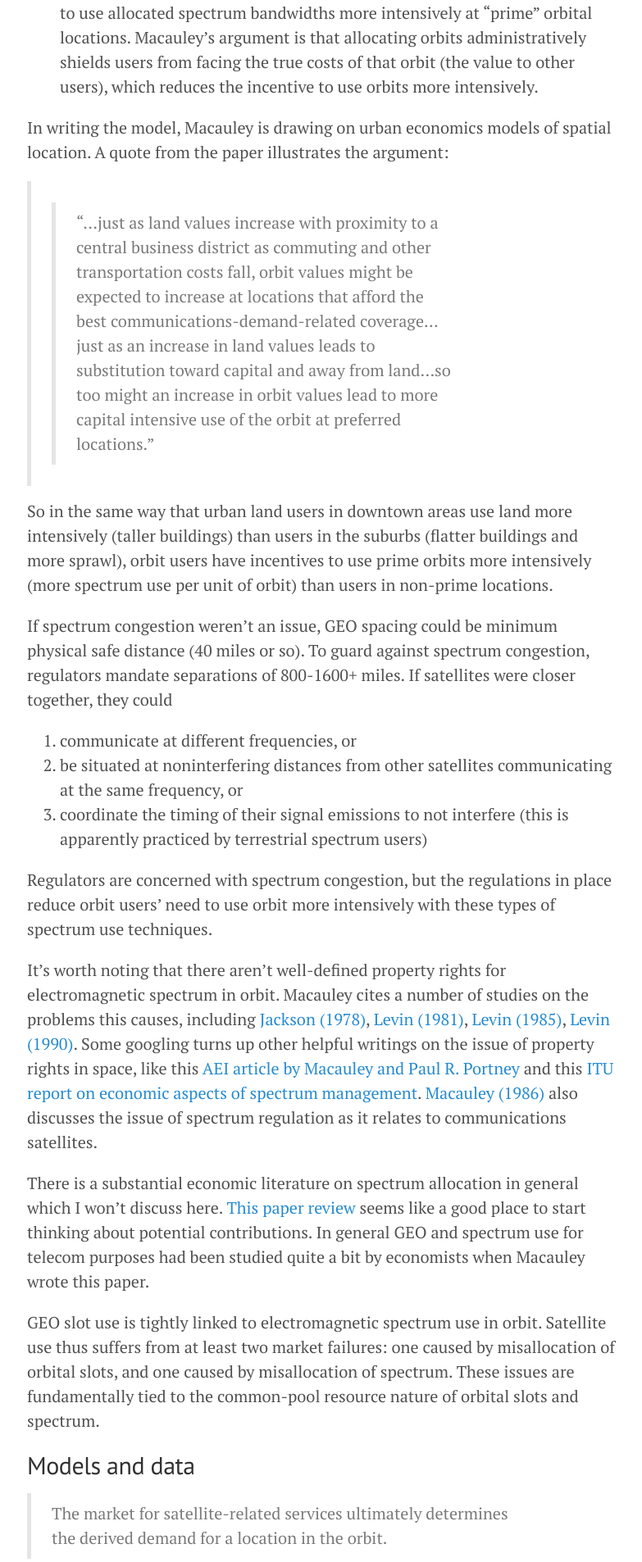
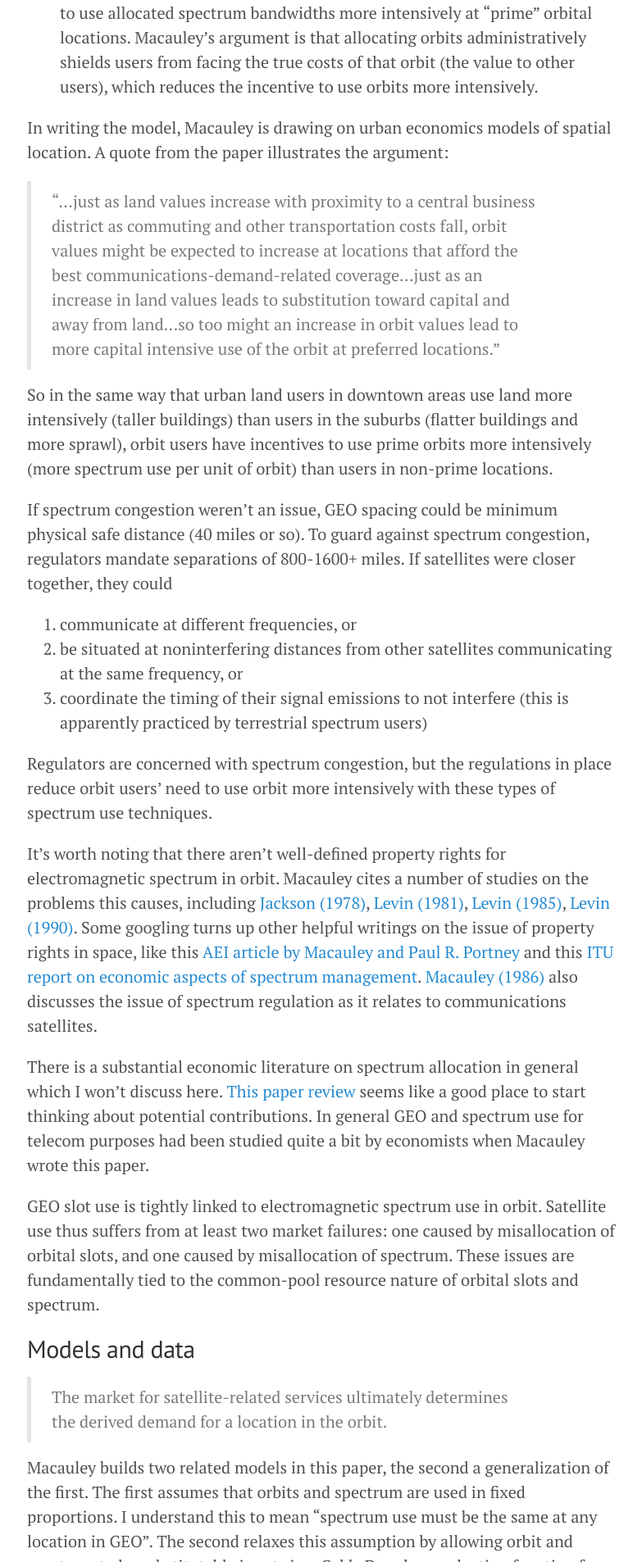
Before and after one commit to akhilrao/akhilrao.github.io, a Jekyll site: the page built from _posts/2016-07-26-paper-review-macauley-orbit-value-model.md, in a window 1280 px wide. Shown: the part 1089-2995 px from the top of the page at 82% size, without its empty margins (247-1030 px from the left). Built offline with Jekyll 4.4.1, drawn with Linux system fonts in a browser that asks for light colours; formulas are drawn with MathJax 3.

Commit message:
fixing aesthetics

```diff
--- a/_posts/2016-07-26-paper-review-macauley-orbit-value-model.md
+++ b/_posts/2016-07-26-paper-review-macauley-orbit-value-model.md
@@ -24,7 +24,7 @@ This paper is about the values of slots in geostationary orbits (GEO) and the po
 
 In writing the model, Macauley is drawing on urban economics models of spatial location. A quote from the paper illustrates the argument:
 
->> "...just as land values increase with proximity to a central business district as commuting and other transportation costs fall, orbit values might be expected to increase at locations that afford the best communications-demand-related coverage...just as an increase in land values leads to substitution toward capital and away from land...so too might an increase in orbit values lead to more capital intensive use of the orbit at preferred locations."
+> "...just as land values increase with proximity to a central business district as commuting and other transportation costs fall, orbit values might be expected to increase at locations that afford the best communications-demand-related coverage...just as an increase in land values leads to substitution toward capital and away from land...so too might an increase in orbit values lead to more capital intensive use of the orbit at preferred locations."
 
 So in the same way that urban land users in downtown areas use land more intensively (taller buildings) than users in the suburbs (flatter buildings and more sprawl), orbit users have incentives to use prime orbits more intensively (more spectrum use per unit of orbit) than users in non-prime locations.
 
```
